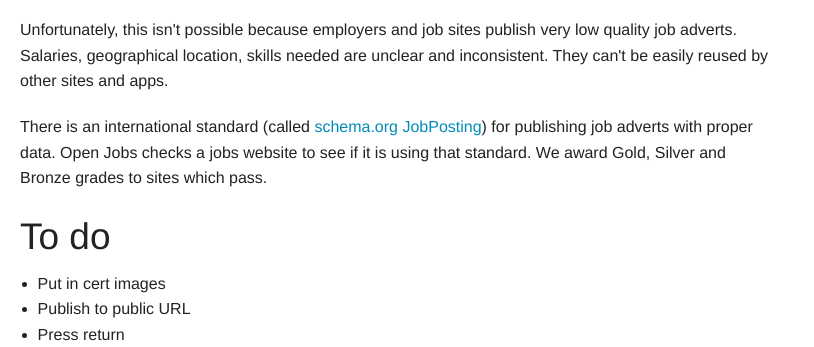
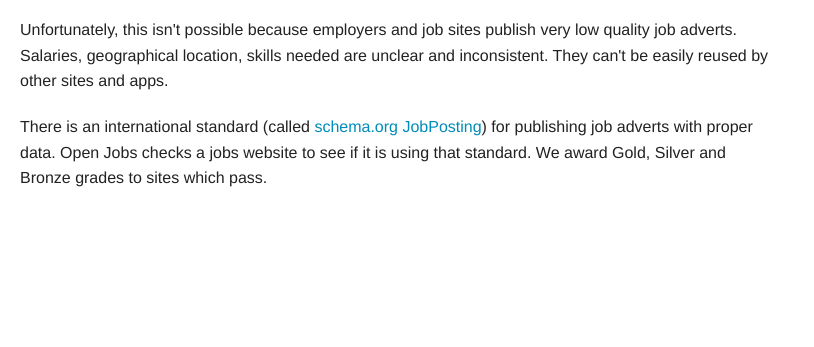
Before and after one commit to frabcus/jobschemacert, a plain HTML site: page client/index.html in a window 1280 px wide. Shown: the part 539-886 px from the top of the page, without its empty margins (0-814 px from the left). After the commit the page ends 803 px from the top, so only its background shows below. Drawn offline with nearby package versions, Linux system fonts and the light colour scheme.

Commit message:
Move todo out of HTML

```diff
--- a/client/index.html
+++ b/client/index.html
@@ -56,13 +56,6 @@ data. Open Jobs checks a jobs website to see if it is using that standard. We
 award Gold, Silver and Bronze grades to sites which pass.
 </p>
 
-<h2>To do</h2>
-<ul>
-    <li>Put in cert images
-    <li>Publish to public URL
-    <li>Press return
-</ul>
-
 </body>
 
 </html>
```
Also changed, not shown: todo.txt (added).
